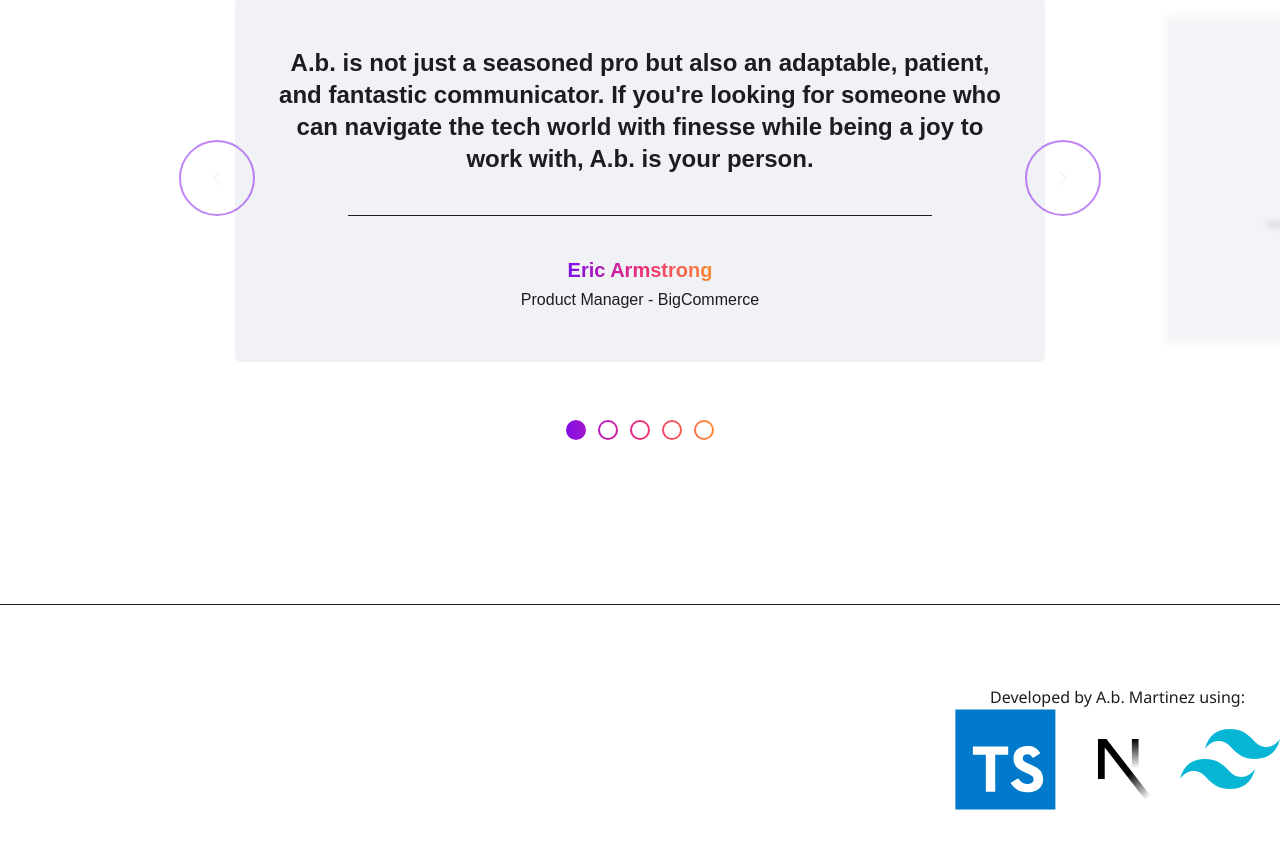
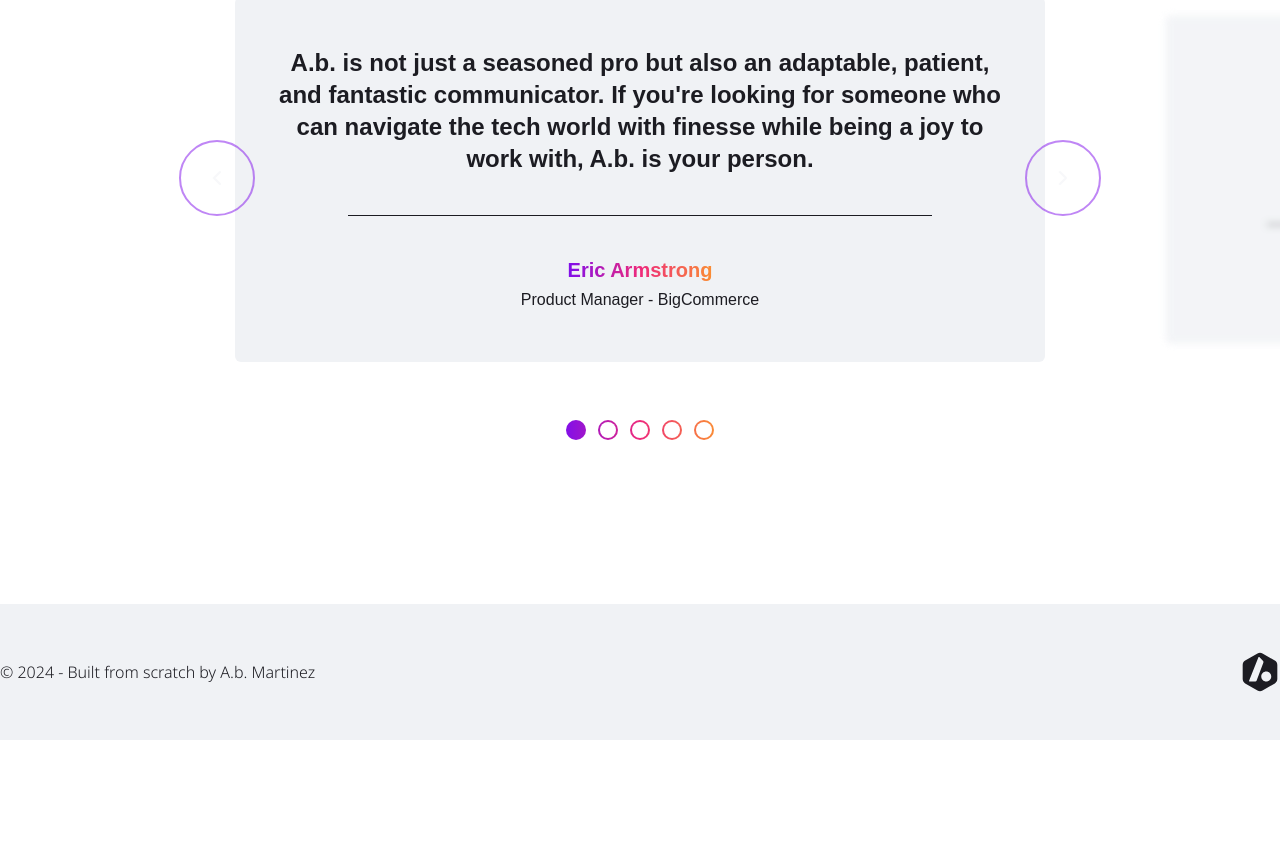
Before and after one commit to github-ab-martinez/personal-portfolio, a Next.js app: page / in a window 1280 px wide. Shown: the part 3439-4287 px from the top of the page. After the commit the page ends 4179 px from the top, so only its background shows below. Built offline with nearby package versions, Linux system fonts and the light colour scheme; a web font is replaced by a local one.

Commit message:
Refine footer

```diff
--- a/src/components/common/Footer/index.tsx
+++ b/src/components/common/Footer/index.tsx
@@ -1,18 +1,14 @@
-import NextLogo from '@/assets/logos/NextLogo';
-import TailwindLogo from '@/assets/logos/TailwindLogo';
-import TypescriptLogo from '@/assets/logos/TypescriptLogo';
+import AbLogo from "@/assets/logos/AbLogo";
 
 const Footer = () => {
   return (
-    <footer className="container flex justify-end border-t py-20 text-center">
-      <div>
-        <p>Developed by A.b. Martinez using:</p>
-        <div className="flex justify-center items-center gap-3">
-          <span>
-            <TypescriptLogo />
-          </span>
-          <NextLogo darkMode />
-          <TailwindLogo />
+    <footer className=" bg-white-primary py-12 font-light dark:bg-black-secondary">
+      <div className="container flex flex-col items-center lg:flex-row lg:justify-between">
+        <p className="mb-6 lg:mb-0">
+          &copy; 2024 - Built from scratch by A.b. Martinez
+        </p>
+        <div>
+          <AbLogo />
         </div>
       </div>
     </footer>
```
